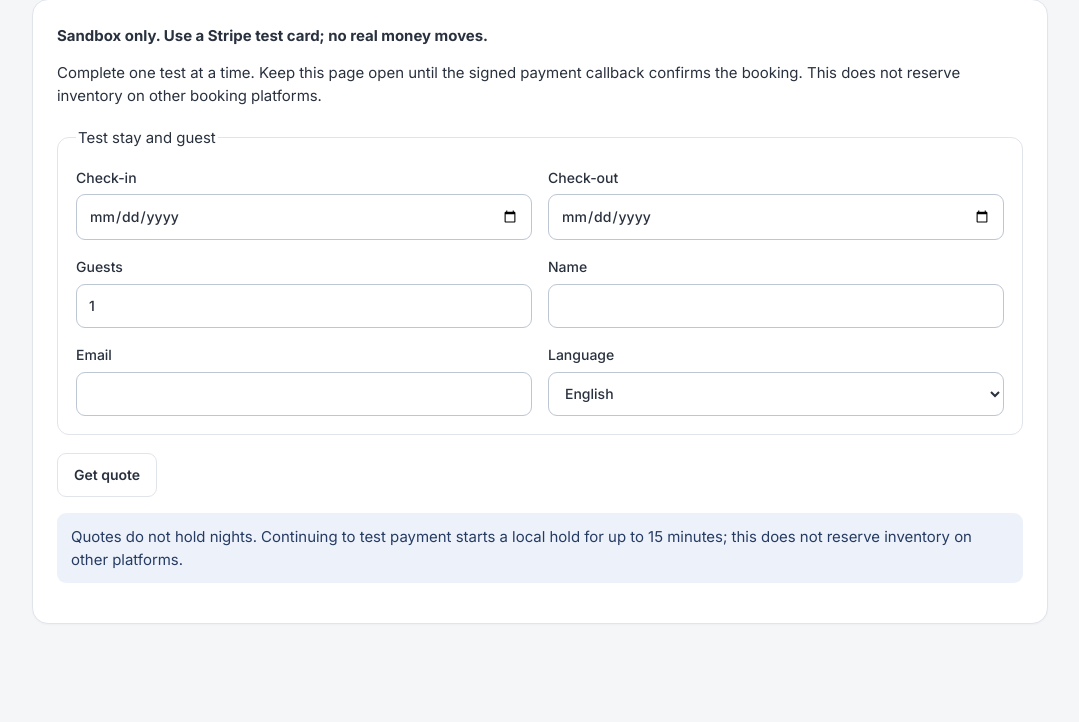
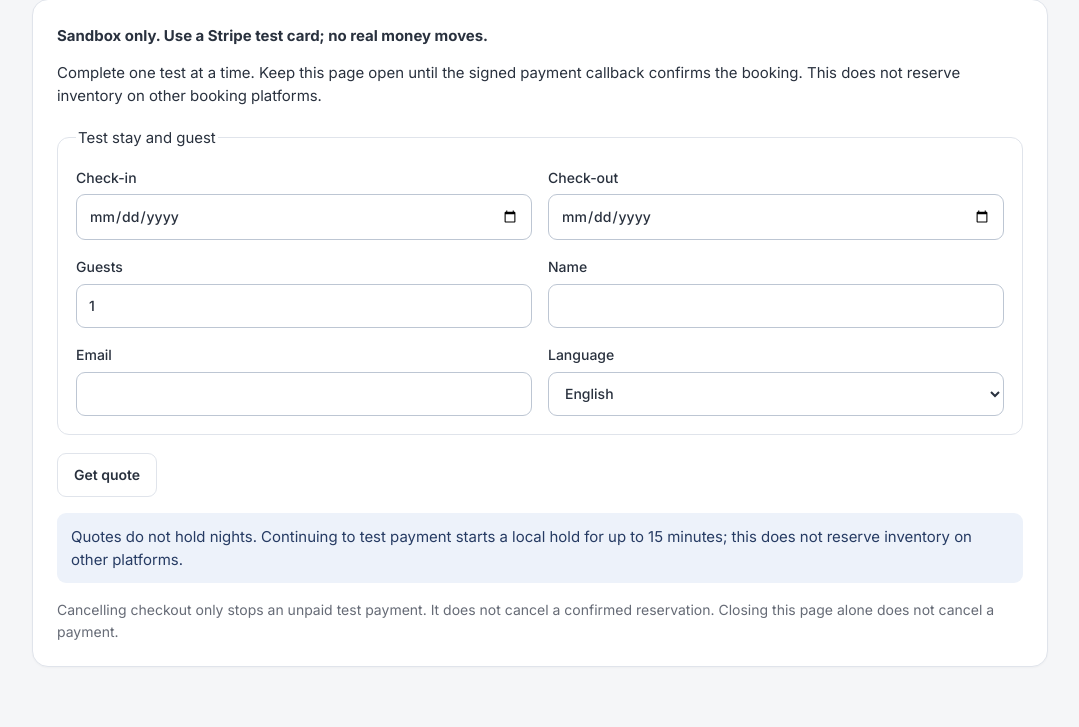
Before and after one commit to Oceanorealty/omi-holiday-ops, a Python web app: template app/templates/sandbox_checkout.html in a window 1280 px wide. Shown: the part 78-805 px from the top of the page, without its empty margins (100-1179 px from the left). Before the commit the page ends 703 px from the top, so only its background shows below. Run offline with Jinja, Linux system fonts and the light colour scheme; the template is opened without the code that fills it, so the values that code supplies are empty; some libraries are stand-ins or nearby versions.

Commit message:
Show verified cancellation and place cancel before card entry

```diff
--- a/app/templates/sandbox_checkout.html
+++ b/app/templates/sandbox_checkout.html
@@ -1,4 +1,4 @@
-<!doctype html><html lang="en"><head><meta charset="utf-8"><meta name="viewport" content="width=device-width,initial-scale=1"><meta name="referrer" content="no-referrer"><title>Test booking — Omi Holiday</title><link rel="stylesheet" href="/static/style.css?v=ops-interface-20261025"><script src="https://js.stripe.com/v3/" defer></script><script src="/static/sandbox-checkout.js?v=checkout-holds-20261025" defer></script><script src="/static/ops-interface.js?v=20261025" defer></script></head><body><style>
+<!doctype html><html lang="en"><head><meta charset="utf-8"><meta name="viewport" content="width=device-width,initial-scale=1"><meta name="referrer" content="no-referrer"><title>Test booking — Omi Holiday</title><link rel="stylesheet" href="/static/style.css?v=ops-interface-20261025"><script src="https://js.stripe.com/v3/" defer></script><script src="/static/sandbox-checkout.js?v=checkout-cancel-20261025" defer></script><script src="/static/ops-interface.js?v=20261025" defer></script></head><body><style>
 .sandbox-stay-fields{display:grid;grid-template-columns:repeat(2,minmax(0,1fr));gap:16px;border:1px solid var(--border);border-radius:12px;padding:18px;margin:18px 0}
 .sandbox-stay-fields label{display:flex;flex-direction:column;gap:6px;min-width:0}.sandbox-stay-fields input,.sandbox-stay-fields select{width:100%;min-width:0}
 [data-hold-status]{margin:16px 0;padding:12px 14px;border-radius:9px;background:#edf2fa;color:#263b63}
@@ -6,5 +6,5 @@
 </style><main class="container"><h1>Test booking · {{ property.name }}</h1><section class="card"><p><strong>Sandbox only. Use a Stripe test card; no real money moves.</strong></p><p>Complete one test at a time. Keep this page open until the signed payment callback confirms the booking. This does not reserve inventory on other booking platforms.</p>
 <div data-omi-checkout data-checkout-id="{{ checkout_id }}" data-resume-token="{{ resume_token }}" data-property-id="{{ property.id }}" data-stripe-key="{{ publishable_key }}">
 <form data-booking><fieldset class="sandbox-stay-fields"><legend>Test stay and guest</legend><label>Check-in <input name="check_in" type="date" required></label><label>Check-out <input name="check_out" type="date" required></label><label>Guests <input name="guests" type="number" min="1" max="100" value="1" required></label><label>Name <input name="name" maxlength="200" required autocomplete="off"></label><label>Email <input name="email" type="email" maxlength="254" required autocomplete="off"></label><label>Language <select name="language"><option value="en">English</option><option value="zh">中文</option></select></label></fieldset><button class="btn" type="submit">Get quote</button></form>
-<button class="btn" type="button" data-resume hidden>Resume saved checkout</button><button class="btn" type="button" data-new hidden>Start another test booking</button><p data-hold-status>Quotes do not hold nights. Continuing to test payment starts a local hold for up to 15 minutes; this does not reserve inventory on other platforms.</p><p role="status" aria-live="polite"></p><div data-payment></div><button class="btn" type="button" data-pay hidden>Pay with test card</button><button class="btn" type="button" data-check hidden>Check booking status</button>
+<button class="btn" type="button" data-resume hidden>Resume saved checkout</button><button class="btn" type="button" data-new hidden>Start another test booking</button><p data-hold-status>Quotes do not hold nights. Continuing to test payment starts a local hold for up to 15 minutes; this does not reserve inventory on other platforms.</p><div class="checkout-actions"><button class="btn" type="button" data-cancel hidden>Cancel this test checkout</button></div><p role="status" aria-live="polite"></p><div data-payment></div><button class="btn" type="button" data-pay hidden>Pay with test card</button><button class="btn" type="button" data-check hidden>Check booking status</button><p class="muted">Cancelling checkout only stops an unpaid test payment. It does not cancel a confirmed reservation. Closing this page alone does not cancel a payment.</p>
 </div></section></main></body></html>
```
Also changed, not shown: app/templates/payments.html (+2 -2 lines).
